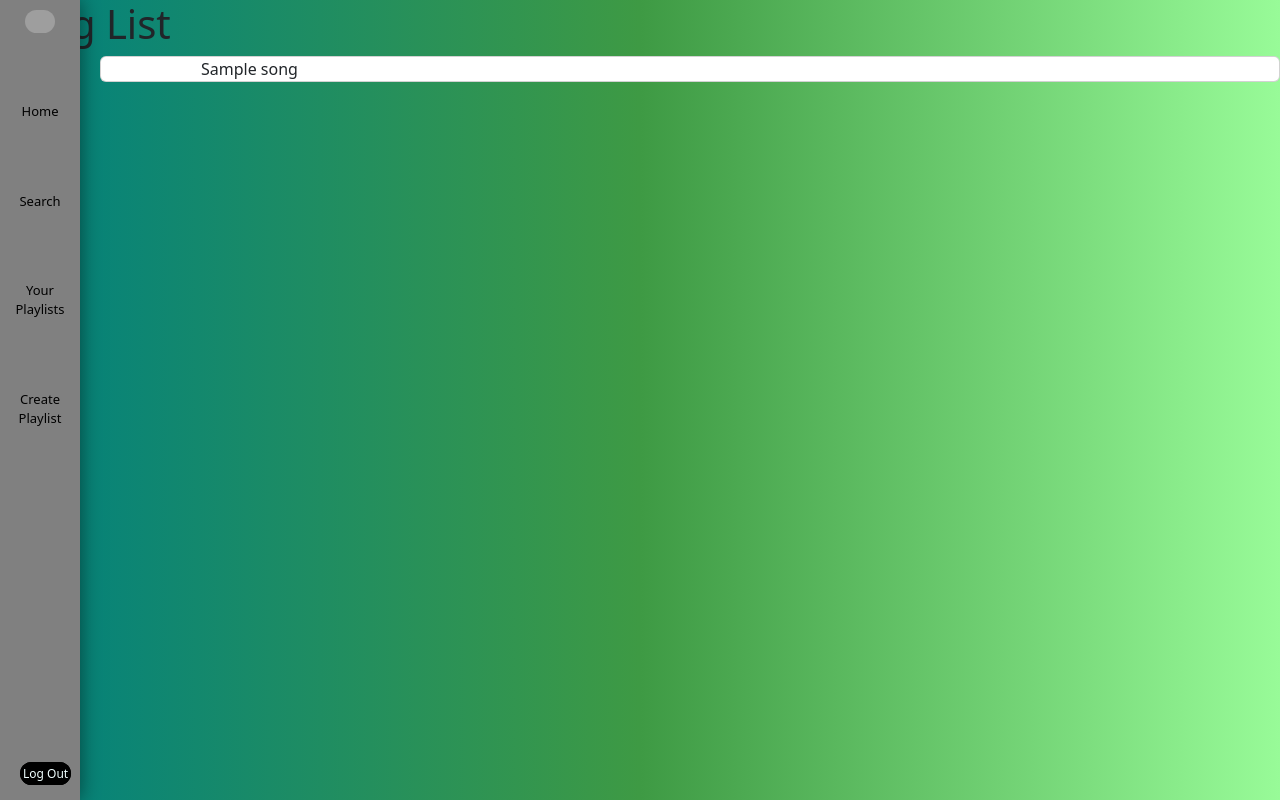
After one commit to derrickhua/Audiofy, a Django app: page /songs/ in a window 1280 px wide. The commit adds this page. Run offline with Django 4.2, Linux system fonts and the light colour scheme; tables that the repository leaves empty hold one stand-in row (values such as "Sample post"); grey boxes are pictures that could not be loaded.

Commit message:
Made Playlist CRUD + Song Association + Available Songs Display on Playlist Detail Page

```diff
--- a/main_app/models.py
+++ b/main_app/models.py
@@ -12,18 +12,22 @@ class Song(models.Model):
     therefore the important related routes are associating or unassociating it with a playlist
     """
     title = models.CharField(max_length=40)
+    # Possibly temporrary depending on if artist model will get used
+    createdby = models.CharField(max_length=40)
     genre = models.CharField(max_length=15)
     album = models.CharField(max_length=50)
     explicit = models.BooleanField()
 
     # same as playlist
-    likes = models.IntegerField()
+    likes = models.IntegerField(default=0)
 
     # the value input into here will be found through the file in AWS
-    duration = models.DurationField(default=timedelta(days =1, seconds = 68400))
+    duration = models.DurationField(default=timedelta(days =0, seconds = 68400))
 
     # Unlike Playlist the Song's image will not be upladed and is instead inherent
     cover_url = models.URLField()
+
+    song_link = models.URLField(default='https://open.spotify.com/track/7recLQoZdzda5jSusYf1T6?si=7e6d0782a7c04868')
 
     def __str__(self):
         return self.title
@@ -63,14 +67,14 @@ class Playlist(models.Model):
     # You should be capable of uploading an image to the playlist else default / which will be stored in AWS
     # there are then 2 AWS buckets: songs, playlist images
     # the height and width of the img will be adjusted within a div + CSS
-    image_url = models.CharField(max_length=150)
+    image_url = models.CharField(max_length=200)
 
     # Automatically sets the field to when the object is first created / basically a timestamp
     date_created = models.DateField(auto_now_add=True)
 
     # Need to make something that tracks likes / i.e. everytime button is pressed, the playlist gets another user attached to it
     # else it's just a number field using js to update +1 everytime the button is hit
-    likes = models.IntegerField()
+    likes = models.IntegerField(default=0)
 
     # attach M:M relationship with songs
     songs = models.ManyToManyField(Song)
@@ -79,4 +83,4 @@ class Playlist(models.Model):
         return self.title
 
     def get_absolute_url(self):
-        return reverse('detail', kwargs={'test_id': self.id})
+        return reverse('playlist_detail', kwargs={'playlist_id': self.id})
--- a/main_app/static/css/style.css
+++ b/main_app/static/css/style.css
@@ -1,5 +1,14 @@
 body {
     background: linear-gradient(to right, #008080, #3E9A44, #98FB98);
+    height: 100vh;
+}
+
+html {
+    height: 100vh;
+}
+
+form, div {
+    margin-left: 100px;
 }
 
 #id_username {
--- a/main_app/templates/base_with_nav.html
+++ b/main_app/templates/base_with_nav.html
@@ -10,15 +10,15 @@
     <link href="https://cdn.jsdelivr.net/npm/bootstrap@5.3.0-alpha2/dist/css/bootstrap.min.css" rel="stylesheet" integrity="sha384-aFq/bzH65dt+w6FI2ooMVUpc+21e0SRygnTpmBvdBgSdnuTN7QbdgL+OapgHtvPp" crossorigin="anonymous">
     <link rel="stylesheet" type="text/css" href="{% static 'css/style.css' %}">
     <script defer src="https://cdn.jsdelivr.net/npm/bootstrap@5.3.0-alpha2/dist/js/bootstrap.bundle.min.js" integrity="sha384-qKXV1j0HvMUeCBQ+QVp7JcfGl760yU08IQ+GpUo5hlbpg51QRiuqHAJz8+BrxE/N" crossorigin="anonymous"></script>
-    <div class="side-navbar d-flex justify-content-between flex-wrap flex-column" style="background-color: grey; position: fixed; width: 15%; max-width: 80px; height: 100%; box-shadow: 0px 0px 20px rgba(0, 0, 0, 0.5);"">
+    <nav class="side-navbar d-flex justify-content-between flex-wrap flex-column" style="background-color: grey; position: fixed; width: 15%; max-width: 80px; height: 100%; box-shadow: 0px 0px 20px rgba(0, 0, 0, 0.5);"">
         <img src="https://i.imgur.com/vFJscXw.png"  style="width: 30px; max-width: 30px; text-align: center; margin-left: 25px; margin-top: 10px; border-radius: 12px; ">
         <a id = "hover-nav" href="{% url 'index' %}" style="text-decoration: none; color: black; font-size: 13px; text-align: center;">Home</a>
         <a id = "hover-nav" href="#" style="text-decoration: none; color: black; font-size: 13px; text-align: center;">Search</a>
-        <a id = "hover-nav" href="#" style="text-decoration: none; color: black; font-size: 13px; text-align: center;">Your Playlist</a>
-        <a id = "hover-nav" href="#" style="text-decoration: none; color: black; font-size: 13px; text-align: center; margin-bottom: 100%;">Create Playlist</a>
+        <a id = "hover-nav" href="{% url 'index' %}" style="text-decoration: none; color: black; font-size: 13px; text-align: center;">Your Playlists</a>
+        <a id = "hover-nav" href="{% url 'playlist_create' %}" style="text-decoration: none; color: black; font-size: 13px; text-align: center; margin-bottom: 100%;">Create Playlist</a>
         <p style="color: black; margin-top: 120%; text-align: center; font-size: 13px; height: 0.0001vh;"> {{username}} <p>
         <a href="{% url 'logout' %}" style="width:40px; background-color: black; color: azure; border-radius: 60px; border: solid black; font-size: 12px; text-decoration: none; margin-left: 20px;">Log Out</a>
-    </div>
+        </nav>
 </head>
 <body>
         {% block content %}
--- a/main_app/templates/main_app/playlist_confirm_delete.html
+++ b/main_app/templates/main_app/playlist_confirm_delete.html
@@ -8,6 +8,6 @@
   <form action="" method="POST">
     {% csrf_token %}
     <input type="submit" value="Yes - Delete!" class="btn">
-    <a href="{% url 'home' %}">Cancel</a>
+    <a href="{% url 'index' %}">Cancel</a>
   </form>
 {% endblock %}
--- a/main_app/templates/main_app/playlist_form.html
+++ b/main_app/templates/main_app/playlist_form.html
@@ -1,9 +1,12 @@
-{% extends 'base.html' %}
+{% extends 'base_with_nav.html' %}
 
 {% block content %}
+  <!-- Leaving the action empty makes the form post to the same url used to display it -->
   <form action="" method="post">
+    <!-- Django requires the following for security purposes -->
     {% csrf_token %}
     <table>
+      <!-- Render the inputs inside of <tr>s & <td>s -->
       {{ form.as_table }}
     </table>
     <input type="submit" value="Submit!" class="btn">
--- /dev/null
+++ b/main_app/templates/main_app/song_list.html
@@ -0,0 +1,14 @@
+{% extends 'base_with_nav.html' %}
+{% block content %}
+
+<h1>Song List</h1>
+
+{% for song in song_list %}
+    <div class="card">
+        <div class="card-content">
+            <span class="card-title">{{ song.title }}</span>
+        </div>
+    </div>
+{% endfor %}
+
+{% endblock %}
--- a/main_app/urls.py
+++ b/main_app/urls.py
@@ -4,12 +4,18 @@ from . import views
 
 urlpatterns = [
     path('', views.landing_page, name='landing_page'),
+    # Anything related to authentication
+    path('accounts/signup/', views.signup, name='signup'),
     # Anything related to Test Model
     path('playlists/', views.playlist_index, name='index'),
     path('playlists/<int:playlist_id>/', views.playlist_detail, name='playlist_detail'),
     path('playlists/create/', views.PlaylistCreate.as_view(), name='playlist_create'),
     path('playlists/<int:pk>/update/', views.PlaylistUpdate.as_view(), name='playlist_update'),
     path('playlists/<int:pk>/delete/', views.PlaylistDelete.as_view(), name='playlist_delete'),
-    # Anything related to authentication
-    path('accounts/signup/', views.signup, name='signup'),
+    # Anything Related to Songs
+    path('songs/', views.SongList.as_view(), name='songs_index'),
+    # Associate a Song with a Playlist
+    path('playlists/<int:playlist_id>/assoc_song/<int:song_id>/', views.assoc_song, name='assoc_song'),
+    # Unassociate a Song with a Playlist
+    path('playlists/<int:playlist_id>/unassoc_song/<int:song_id>/', views.unassoc_song, name='unassoc_song')
 ]
--- a/main_app/views.py
+++ b/main_app/views.py
@@ -12,7 +12,7 @@ from django.contrib.auth.mixins import LoginRequiredMixin
 import uuid
 import boto3
 
-from .models import Playlist
+from .models import Playlist, Song
 
 # We will need this once we need to add more forms for songs under playlists
 # from .forms import SomeForm
@@ -27,36 +27,35 @@ def landing_page(request):
 
 @login_required
 def playlist_index(request):
-  return render(request, 'index.html')
+  username = request.user.username
+  playlists = Playlist.objects.filter(user=request.user)
+  return render(request, 'playlist/index.html', { 'playlists': playlists, "username":username })
 
 class PlaylistCreate(LoginRequiredMixin, CreateView):
   model = Playlist
-  fields = ['name']
-  # This will assign a future TestModel to the currently logged in user
+  fields = ['title', 'description', 'image_url']
+
   def form_valid(self, form):
     form.instance.user = self.request.user
     return super().form_valid(form)
 
 class PlaylistUpdate(LoginRequiredMixin, UpdateView):
   model = Playlist
-  fields = ['name']
+  fields = ['title', 'description', 'image_url']
 
 class PlaylistDelete(LoginRequiredMixin, DeleteView):
   model = Playlist
   success_url = '/playlists'
 
 @login_required
-def playlist_detail(request, test_id):
-  playlists = Playlist.objects.get(id=test_id)
+def playlist_detail(request, playlist_id):
+  playlist = Playlist.objects.get(id=playlist_id)
+  songs_not_added = Song.objects.exclude(id__in = playlist.songs.all().values_list('id'))
   return render(request, 'playlist/detail.html', {
-    'playlists': playlists,
+    'playlist': playlist,
+    'songs': songs_not_added,
   })
 
-@login_required
-def playlist_index(request):
-  username = request.user.username
-  playlists = Playlist.objects.filter(user=request.user)
-  return render(request, 'playlist/index.html', { 'playlist': playlists, "username":username })
 
 def signup(request):
   error_message = ''
@@ -76,3 +75,15 @@ def signup(request):
   form = UserCreationForm()
   context = {'form': form, 'error_message': error_message}
   return render(request, 'registration/signup.html', context)
+
+# Associating Songs with Playlist
+def assoc_song(request, song_id, playlist_id):
+  Playlist.objects.get(id=playlist_id).songs.add(song_id)
+  return redirect('playlist_detail', playlist_id=playlist_id)
+
+def unassoc_song(request, song_id, playlist_id):
+  Playlist.objects.get(id=playlist_id).songs.remove(song_id)
+  return redirect('playlist_detail', playlist_id=playlist_id)
+
+class SongList(ListView):
+  model = Song
```
Also changed, not shown: main_app/templates/playlist/detail.html (+35 -5 lines), main_app/templates/playlist/index.html (+4 -4 lines), main_app/migrations/0009_alter_playlist_image_url.py (added), main_app/migrations/0010_song_song_link_alter_playlist_likes_and_more.py (added), main_app/migrations/0011_song_createdby.py (added).
